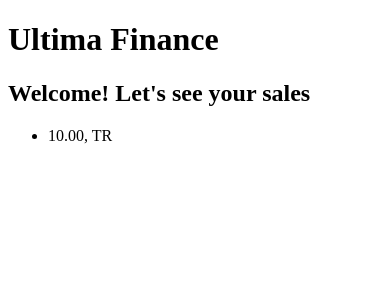
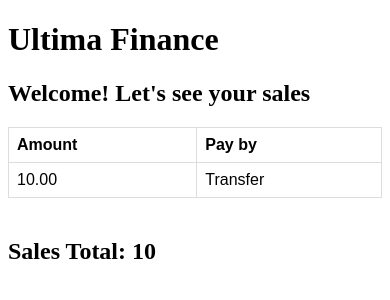
Before and after one commit to fugu69/ultima-finance, a Django app: page / in a window 390 px wide. Shown: the top 300 px of the page. Run offline with Django 5.2, Linux system fonts and the light colour scheme; tables that the repository leaves empty hold one stand-in row (values such as "Sample post").

Commit message:
feat: implement responsive sales table and fix decimal field limit
- finance/models.py: increased max_digits in sale_amount to support larger numbers and applied migrations
- finance/views.py: aggregated total sales amount using DB Sum
- templates/ & static/: redesigned layout to 2/3 table and 1/3 summary using flexbox
- config/settings.py: configured static files layout

```diff
--- a/config/settings.py
+++ b/config/settings.py
@@ -116,3 +116,4 @@ USE_TZ = True
 # https://docs.djangoproject.com/en/6.0/howto/static-files/
 
 STATIC_URL = 'static/'
+STATICFILES_DIRS = [BASE_DIR / 'static']
--- a/finance/models.py
+++ b/finance/models.py
@@ -9,7 +9,8 @@ class Sale(models.Model):
         CARD = "CARD", "Card"
         GUIDE_CREDIT = "GC", "Guide Credit"
 
-    sale_amount = models.DecimalField(max_digits=6, decimal_places=2)
+    # max_digits include decimal_places, so choose wisely
+    sale_amount = models.DecimalField(max_digits=8, decimal_places=2)
     payment_type = models.CharField(
         max_length=4, choices=PaymentChoices.choices,
         default=PaymentChoices.CASH_THAI_BAHT
--- a/finance/views.py
+++ b/finance/views.py
@@ -1,5 +1,6 @@
-from django.shortcuts import render
 from django.views.generic import ListView
+from django.db.models import Sum
+
 
 from .models import Sale
 
@@ -7,3 +8,12 @@ class HomePageView(ListView):
     model = Sale
     template_name = 'finance/home.html'
     context_object_name = 'sales'
+
+    def get_context_data(self, **kwargs):
+        context = super().get_context_data(**kwargs)
+        # aggregate() вернет словарь вида: {'sale_amount__sum': 15400.00}
+        # name__sum is name convention
+        total_sum = Sale.objects.aggregate(Sum('sale_amount'))
+        context['total_sale_amount'] = total_sum['sale_amount__sum'] or 0
+
+        return context
--- /dev/null
+++ b/static/css/style.css
@@ -0,0 +1,30 @@
+.hero {
+  display: flex;
+  width: 100%;
+  gap: 20px;
+  flex-wrap: wrap;
+}
+
+.table-window {
+  flex: 2 1 500px;
+}
+
+.summary-window {
+  flex: 1 1 250px;
+}
+
+table {
+  font-family: arial, sans-serif;
+  border-collapse: collapse;
+  width: 100%;
+}
+
+td, th {
+  border: 1px solid #dddddd;
+  text-align: left;
+  padding: 8px;
+}
+
+tr:nth-child(even) {
+  background-color: #dddddd;
+}
--- a/templates/base.html
+++ b/templates/base.html
@@ -1,9 +1,12 @@
+{% load static %}
 <!DOCTYPE html>
 <html lang="en">
 <head>
 	<meta charset="UTF-8">
 	<meta name="viewport" content="width=device-width, initial-scale=1.0">
 	<title>Ultima Finance</title>
+
+	<link rel="stylesheet" href="{% static 'css/style.css' %}">
 </head>
 <body>
 	<h1>Ultima Finance</h1>
--- a/templates/finance/home.html
+++ b/templates/finance/home.html
@@ -4,11 +4,29 @@
 <h2>Welcome! Let's see your sales</h2>
 
 {% if sales %}
-<ul>
-	{% for sale in sales %}
-	<li>{{ sale }}</li>
-	{% endfor %}
-</ul>
+<div class="hero">
+  <div class="table-window">
+    <table class="sales-table">
+      <thead>
+        <tr>
+          <th>Amount</th>
+          <th>Pay by</th>
+        </tr>
+      </thead>
+      <tbody>
+        {% for sale in sales %}
+        <tr>
+          <td data-label="Amount">{{ sale.sale_amount }}</td>
+          <td data-label="Payment Method">{{ sale.get_payment_type_display }}</td>
+        </tr>
+        {% endfor %}
+      </tbody>
+    </table>
+  </div>
+  <div class="summary-window">
+    <h2>Sales Total: {{ total_sale_amount }}</h2>
+  </div>
+</div>
 {% else %}
 <h3>Sorry, no data yet</h3>
 {% endif %}
```
Also changed, not shown: finance/migrations/0002_alter_sale_sale_amount.py (added).
